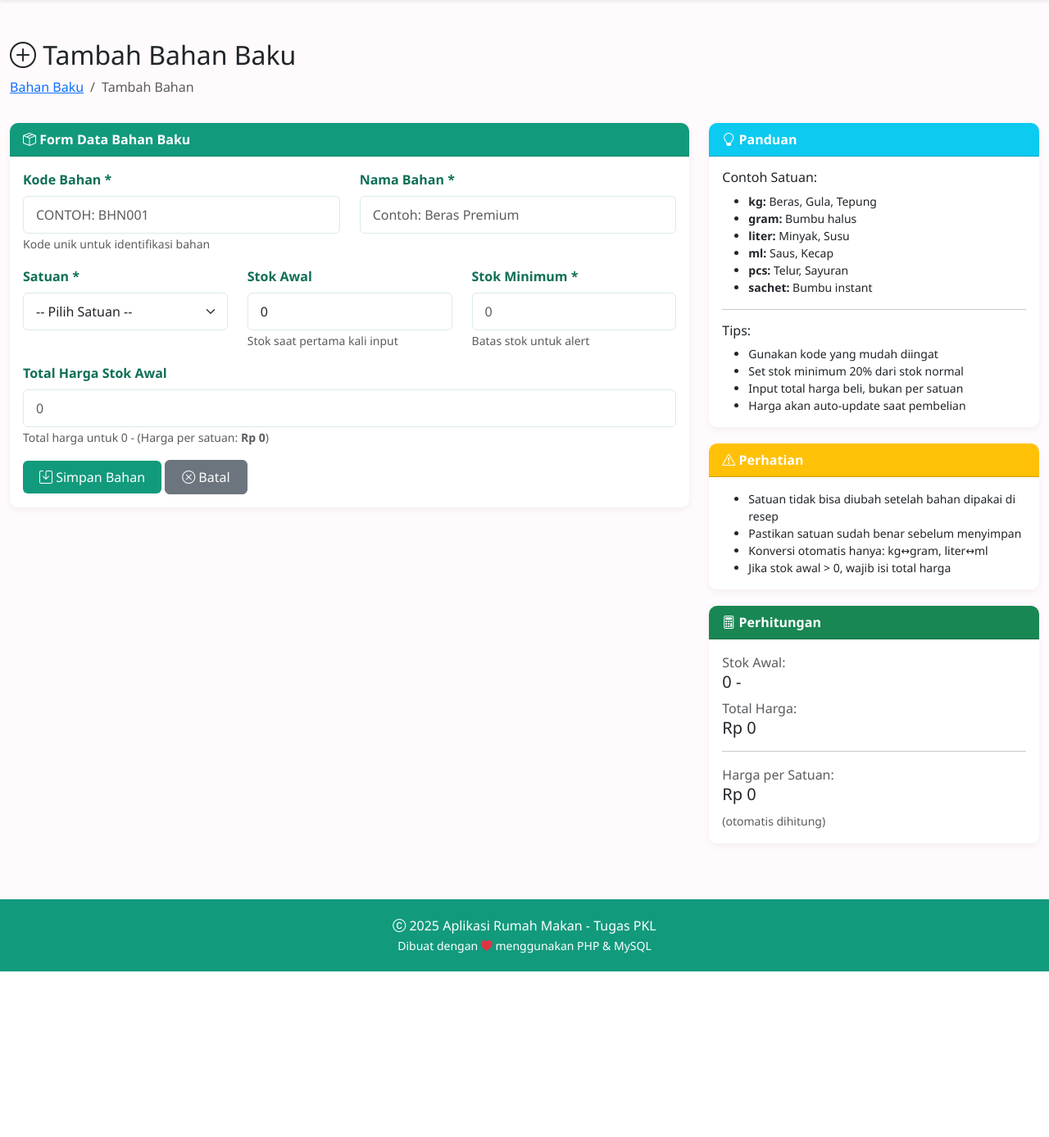
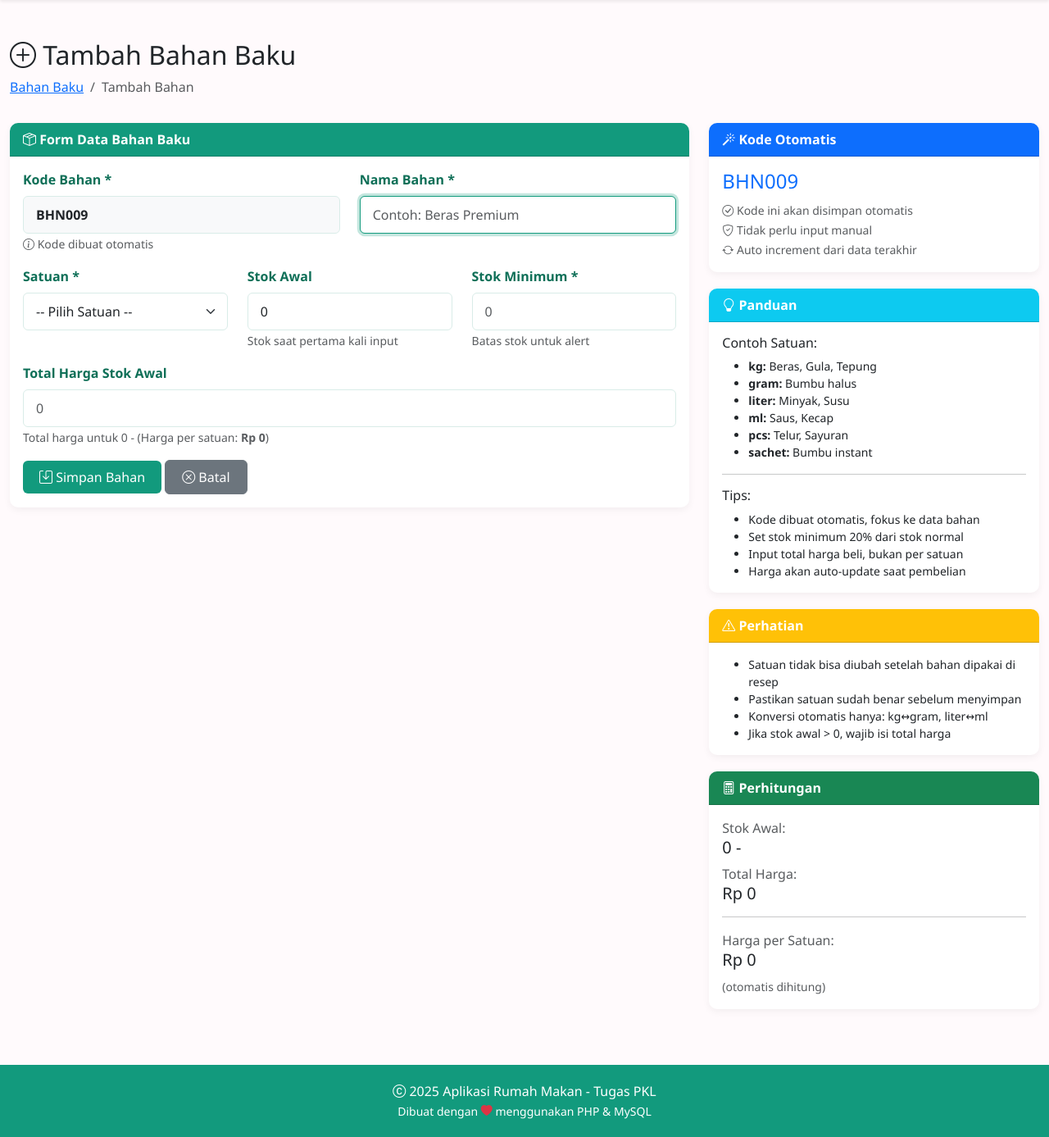
Before and after one commit to yukaristel/uio, a PHP site: page /index.php?page=tambah_bahan in a window 1280 px wide. Shown: the part 62-1449 px from the top of the page at 82% size. Before the commit the page ends 1247 px from the top, so only its background shows below. Run offline with PHP 8.4, Linux system fonts and the light colour scheme; a user stored in the database is signed in; data comes from the database, SQL or seed files in the repository.

Commit message:
auto bahan

```diff
--- a/modul/bahan_baku/tambah_bahan.php
+++ b/modul/bahan_baku/tambah_bahan.php
@@ -1,8 +1,20 @@
 <?php
 /**
- * FORM TAMBAH BAHAN BAKU (Harga Total)
+ * FORM TAMBAH BAHAN BAKU (Auto Generate Kode)
  * Step 35/64 (54.7%)
  */
+
+// Generate kode bahan otomatis
+$last_bahan = fetchOne("SELECT kode_bahan FROM bahan_baku ORDER BY id DESC LIMIT 1");
+if ($last_bahan) {
+    // Ambil angka dari kode terakhir (BHN001 -> 001)
+    preg_match('/\d+/', $last_bahan['kode_bahan'], $matches);
+    $last_number = isset($matches[0]) ? intval($matches[0]) : 0;
+    $new_number = $last_number + 1;
+} else {
+    $new_number = 1;
+}
+$kode_bahan_auto = 'BHN' . str_pad($new_number, 3, '0', STR_PAD_LEFT);
 ?>
 
 <div class="row mb-3">
@@ -29,10 +41,12 @@
                         <div class="col-md-6">
                             <div class="mb-3">
                                 <label class="form-label">Kode Bahan *</label>
-                                <input type="text" class="form-control" name="kode_bahan"
-                                       placeholder="Contoh: BHN001" required maxlength="20"
-                                       style="text-transform: uppercase;">
-                                <small class="text-muted">Kode unik untuk identifikasi bahan</small>
+                                <input type="text" class="form-control bg-light" name="kode_bahan"
+                                       value="<?php echo $kode_bahan_auto; ?>" readonly
+                                       style="text-transform: uppercase; font-weight: bold;">
+                                <small class="text-muted">
+                                    <i class="bi bi-info-circle"></i> Kode dibuat otomatis
+                                </small>
                             </div>
                         </div>
 
@@ -40,7 +54,8 @@
                             <div class="mb-3">
                                 <label class="form-label">Nama Bahan *</label>
                                 <input type="text" class="form-control" name="nama_bahan"
-                                       placeholder="Contoh: Beras Premium" required maxlength="100">
+                                       placeholder="Contoh: Beras Premium" required maxlength="100"
+                                       autofocus>
                             </div>
                         </div>
 
@@ -92,7 +107,7 @@
                                 <i class="bi bi-info-circle"></i>
                                 <strong>Catatan:</strong>
                                 <ul class="mb-0">
-                                    <li>Kode bahan harus unik (tidak boleh sama)</li>
+                                    <li><strong>Kode bahan dibuat otomatis</strong> (<?php echo $kode_bahan_auto; ?>)</li>
                                     <li>Input <strong>TOTAL HARGA</strong> untuk stok awal</li>
                                     <li>Harga per satuan akan dihitung otomatis</li>
                                     <li>Stok awal bisa 0 jika belum ada stok</li>
@@ -117,7 +132,23 @@
     </div>
 
     <div class="col-md-4">
-        <div class="card">
+        <div class="card border-primary">
+            <div class="card-header bg-primary text-white">
+                <i class="bi bi-magic"></i> Kode Otomatis
+            </div>
+            <div class="card-body">
+                <h4 class="text-primary"><?php echo $kode_bahan_auto; ?></h4>
+                <p class="text-muted mb-0">
+                    <small>
+                        <i class="bi bi-check-circle"></i> Kode ini akan disimpan otomatis<br>
+                        <i class="bi bi-shield-check"></i> Tidak perlu input manual<br>
+                        <i class="bi bi-arrow-repeat"></i> Auto increment dari data terakhir
+                    </small>
+                </p>
+            </div>
+        </div>
+
+        <div class="card mt-3">
             <div class="card-header bg-info text-white">
                 <i class="bi bi-lightbulb"></i> Panduan
             </div>
@@ -136,7 +167,7 @@
 
                 <h6>Tips:</h6>
                 <ul class="small mb-0">
-                    <li>Gunakan kode yang mudah diingat</li>
+                    <li>Kode dibuat otomatis, fokus ke data bahan</li>
                     <li>Set stok minimum 20% dari stok normal</li>
                     <li>Input total harga beli, bukan per satuan</li>
                     <li>Harga akan auto-update saat pembelian</li>
```
